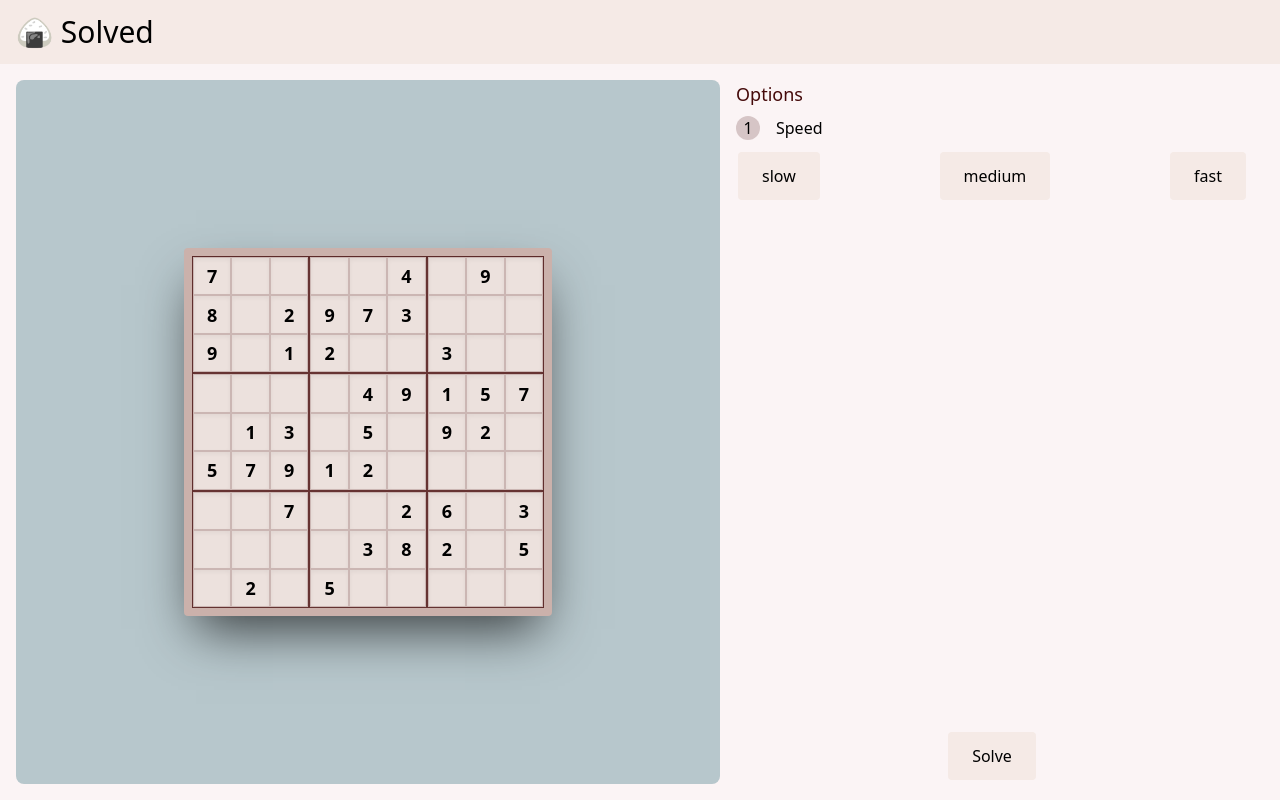
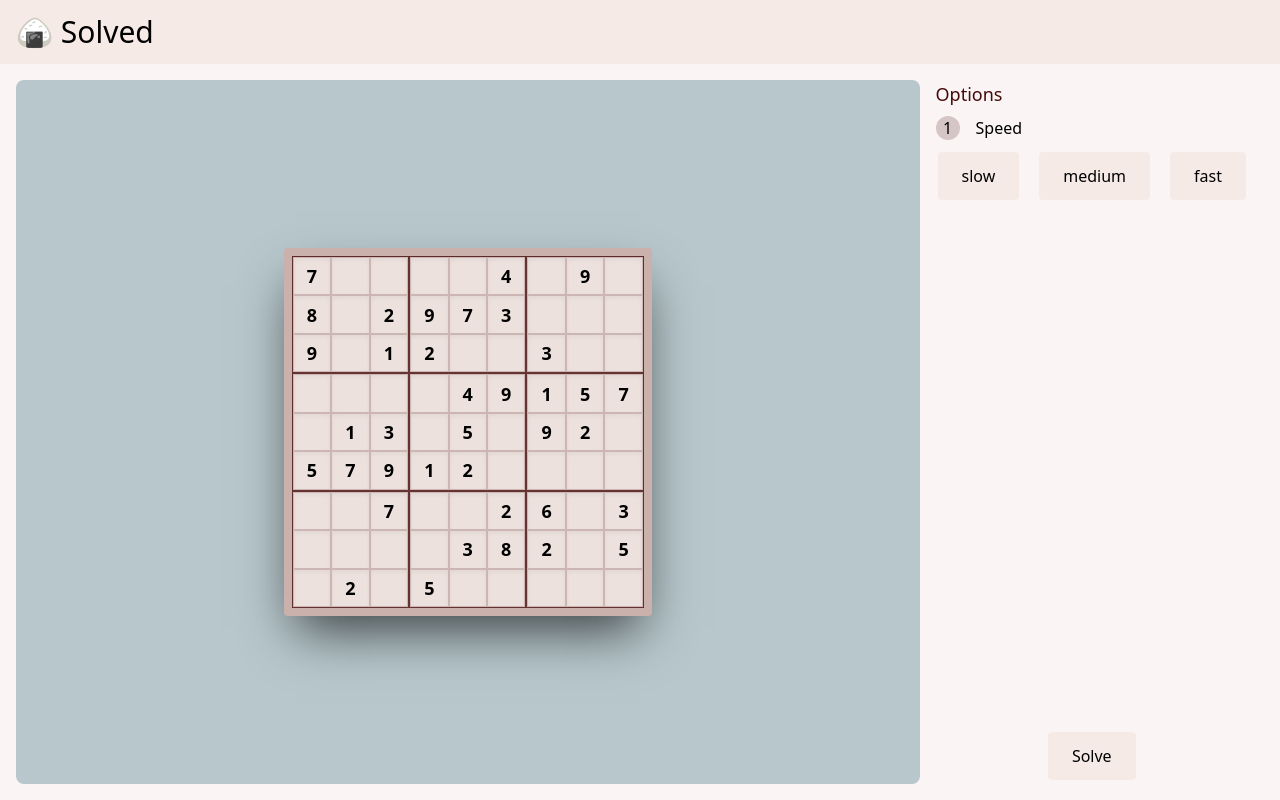
Before and after one commit to Justin-Arnold/svelte-sudoku-solver, a SvelteKit app: page / in a window 1280 px wide. Built offline with nearby package versions, Linux system fonts and the light colour scheme.

Commit message:
fix page layout in tall viewports

```diff
--- a/src/routes/+page.svelte
+++ b/src/routes/+page.svelte
@@ -70,12 +70,12 @@ async function solve() {
         <h1 class="font-extralight text-3xl">🍙 Solved</h1>
     </div>
     <div class="bg-[#fbf4f5] grow flex p-4">
-        <div class="h-full aspect-square bg-[#b7c7cc] rounded-lg grid place-items-center">
+        <div class="h-full grow bg-[#b7c7cc] rounded-lg grid place-items-center">
             <div class="p-4 h-[50vh] flex justify-center">
                 <PuzzleBoard {puzzle}  activeCell={[0,0]}/>
             </div>
         </div>
-        <div class="h-full flex flex-col justify-end items-center w-full">
+        <div class="h-full flex flex-col justify-end items-center w-fit shrink-0">
             <div class="grow w-full items-start justify-top flex flex-col px-4 gap-2">
                 <h2 class="text-lg text-red-950">Options</h2>
                 <div class="flex gap-4">
```
